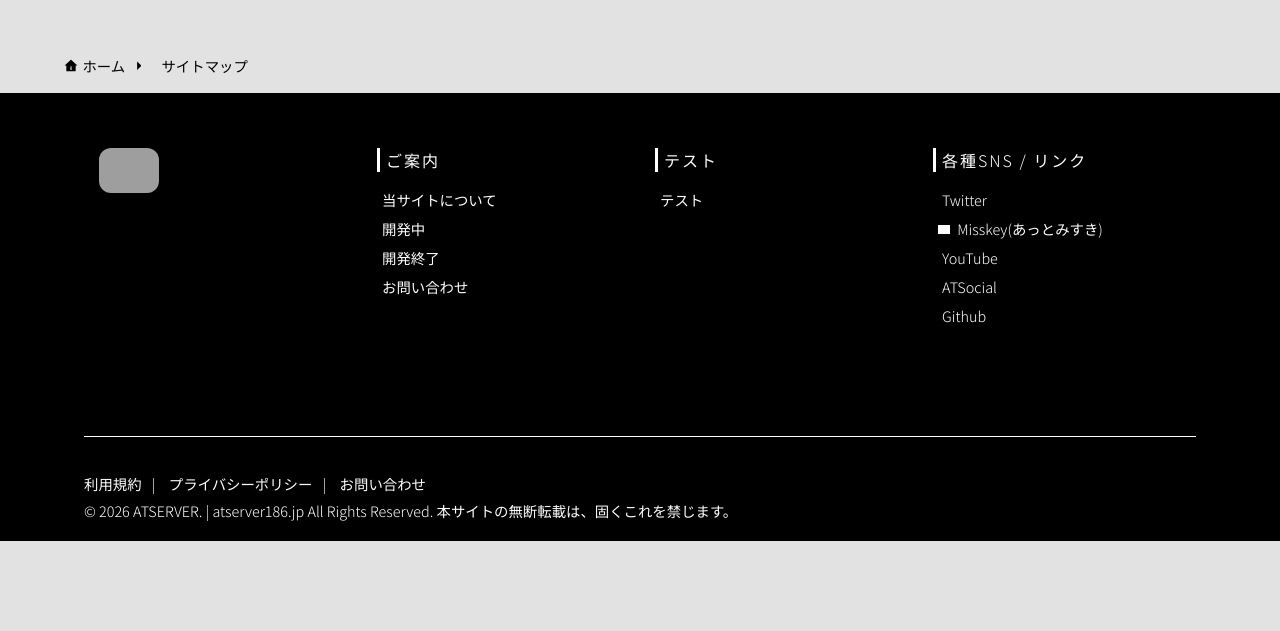
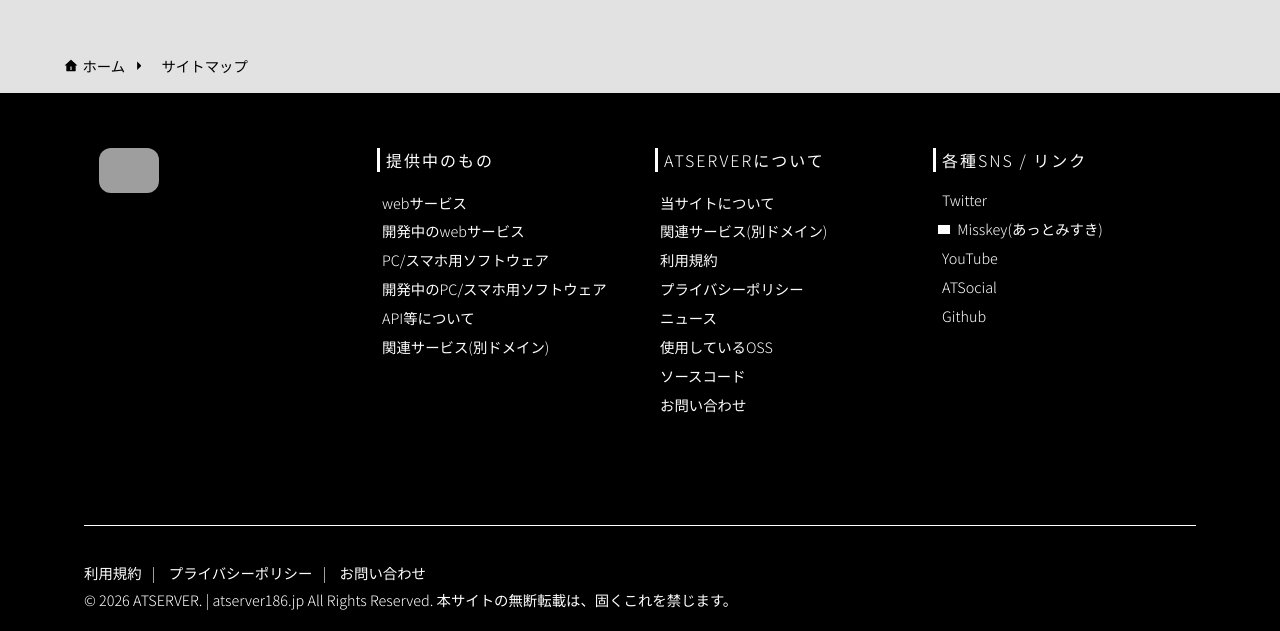
Before and after one commit to t-aoki186/atserver186.jp, a SvelteKit app: page /site/sitemap in a window 1280 px wide. Shown: the part 845-1476 px from the top of the page. Before the commit the page ends 1386 px from the top, so only its background shows below. Built offline with nearby package versions, Linux system fonts and the light colour scheme; grey boxes are pictures that could not be loaded; some icons are missing.

Commit message:
fix: トップページを公開できる状態に修正

```diff
--- a/src/routes/+layout.svelte
+++ b/src/routes/+layout.svelte
@@ -161,8 +161,11 @@ onMount(() => {
 		<!---->
 		<div class="flex items-center md:hidden">
 			<!--s:スマホ用検索ボタン-->
-			<button onclick={() => openModal('a')} type="button" title="検索する" class="mr-4 text-sm"
-				><i class="fa-solid fa-magnifying-glass"></i></button
+			<button
+				onclick={() => openModal('a')}
+				type="button"
+				title="検索する"
+				class="mr-4 cursor-pointer text-sm"><i class="fa-solid fa-magnifying-glass"></i></button
 			>
 			<!--e:スマホ用検索ボタン-->
 			<!---->
@@ -328,36 +331,81 @@ onMount(() => {
 
 			<!-- フッターの右側コンテンツ -->
 			<div class="footer-flex-content">
-				<h4>ご案内</h4>
+				<h4>提供中のもの</h4>
 				<ul>
+					<li class="flex flex-col gap-2.5">
+						<a href="/service">
+							<span>webサービス</span>
+						</a>
+					</li>
 					<li>
+						<a href="https://dev.atserver186.jp/service/" target="_blank">
+							<span>開発中のwebサービス</span>
+						</a>
+					</li>
+					<li>
+						<a href="/software">
+							<span>PC/スマホ用ソフトウェア</span>
+						</a>
+					</li>
+					<li>
+						<a href="https://dev.atserver186.jp/software/" target="_blank">
+							<span>開発中のPC/スマホ用ソフトウェア</span>
+						</a>
+					</li>
+					<li>
+						<a href="https://dev.atserver186.jp/api/" target="_blank">
+							<span>API等について</span>
+						</a>
+					</li>
+					<li>
+						<a href="/site/related-services">
+							<span>関連サービス(別ドメイン)</span>
+						</a>
+					</li>
+				</ul>
+			</div>
+			<div class="footer-flex-content">
+				<h4>ATSERVERについて</h4>
+				<ul>
+					<li class="flex flex-col gap-2.5">
 						<a href="/about">
 							<span>当サイトについて</span>
 						</a>
 					</li>
 					<li>
-						<a href="/timetable">
-							<span>開発中</span>
+						<a href="/site/related-services">
+							<span>関連サービス(別ドメイン)</span>
 						</a>
 					</li>
 					<li>
-						<a href="/qa">
-							<span>開発終了</span>
+						<a href="/site/terms">
+							<span>利用規約</span>
 						</a>
 					</li>
 					<li>
-						<a href="/contact">
-							<span>お問い合わせ</span>
+						<a href="/site/privacypolicy">
+							<span>プライバシーポリシー</span>
 						</a>
 					</li>
-				</ul>
-			</div>
-			<div class="footer-flex-content">
-				<h4>テスト</h4>
-				<ul>
 					<li>
-						<a href="/circle/club/tcc">
-							<span>テスト</span>
+						<a href="/news">
+							<span>ニュース</span>
+						</a>
+					</li>
+					<li>
+						<a href="/site/oss">
+							<span>使用しているOSS</span>
+						</a>
+					</li>
+					<li>
+						<a href="https://github.com/t-aoki186/atserver186.jp" target="_blank">
+							<span>ソースコード</span>
+						</a>
+					</li>
+					<li>
+						<a href="/site/contact">
+							<span>お問い合わせ</span>
 						</a>
 					</li>
 				</ul>
@@ -405,16 +453,6 @@ onMount(() => {
 				<img src={logo_2} alt={logo_alt} class="h-auto w-20 rounded-xl" />
 			</a>
 		</div>
-		<!--アコーディオン-->
-		<div class="overflow-hidden rounded-lg border">
-			<button
-				class="justfy-between flex w-full items-center bg-gray-100 p-4 transition"
-				onclick={() => (accordionOpen = !accordionOpen)}
-			>
-				<span>テスト</span>
-			</button>
-		</div>
-		<!---->
 	</div>
 	<div class="footer-bottom-content mx-auto">
 		<br />
--- a/src/routes/+page.svelte
+++ b/src/routes/+page.svelte
@@ -38,22 +38,24 @@
 	const slides = [
 		{
 			id: 1,
-			title: 'スライド 1',
-			body: 'これは最初のスライドです。',
-			image: 'https://picsum.photos/id/1018/1200/600'
+			title: '外部公開用鯖',
+			/*body: 'これは最初のスライドです。',*/
+			image: 'https://pic.atserver186.jp/img/atserver/root/carousel/server_1.webp'
 		},
 		{
 			id: 2,
-			title: 'スライド 2',
-			body: 'これは2番目のスライドです。',
-			image: 'https://picsum.photos/id/1025/1200/600'
-		},
+			title: '個人用鯖',
+			/*body: 'これは2番目のスライドです。',*/
+			image: 'https://pic.atserver186.jp/img/atserver/root/carousel/server_2.webp'
+		}
+		/*
 		{
 			id: 3,
 			title: 'スライド 3',
 			body: '最後のスライドです。',
-			image: 'https://picsum.photos/id/1035/1200/600'
+			image: 'https://pic.atserver186.jp/img/atserver/root/carousel/server_1.webp'
 		}
+		*/
 	];
 	//
 	onMount(() => {
@@ -90,7 +92,6 @@
 
 <div class="top-container relative flex w-full items-center bg-(--main-bg-color)">
 	<!--s:カルーセル-->
-	<!--
 	<div class="carousel-wrapper">
 		<div class="swiper ats-swiper" bind:this={swiperContainer}>
 			<div class="swiper-wrapper">
@@ -101,8 +102,8 @@
 								<img src={s.image} alt={s.title} class="slide-img h-full w-full object-cover" />
 							{/if}
 							<div class="p-4">
-								<h2 class="mb-2 text-xl font-semibold">{s.title}</h2>
-								<p class="text-sm">{s.body}</p>
+								<h2 class="mb-2 text-sm font-semibold md:text-xl">{s.title}</h2>
+								<!--<p class="text-sm">{s.body}</p>-->
 							</div>
 						</div>
 					</div>
@@ -113,7 +114,6 @@
 			<div class="swiper-button-next"></div>
 		</div>
 	</div>
-	-->
 	<!--e:カルーセル-->
 	<!--スクロールインジケーターを重ねる-->
 	<div class="absolute right-0 bottom-6 z-10 md:right-6">
@@ -230,7 +230,7 @@
 						<span class="char text-(--main-text-color)" style={`--d: ${i * 0.12}s`}>{char}</span>
 					{/each}
 				</p>
-				<hr class="main-hr" />
+				<hr class="main-hr mb-4" />
 				<ul>
 					{#each data?.latestNews ?? [] as item}
 						<li class="mx-auto mb-4 w-full list-none">
@@ -365,7 +365,63 @@
 		color: var(--sub-text-color);
 	}
 
-	.tp-search-method {
+	/* Swiper navigation & pagination responsive size */
+	:global(.ats-swiper .swiper-button-next),
+	:global(.ats-swiper .swiper-button-prev) {
+		font-size: 2.2rem;
+		width: 44px;
+		height: 44px;
+	}
+	:global(.ats-swiper .swiper-pagination-bullet) {
+		width: 12px;
+		height: 12px;
+	}
+
+	@media (max-width: 1024px) {
+		:global(.ats-swiper .swiper-button-next),
+		:global(.ats-swiper .swiper-button-prev) {
+			font-size: 1.5rem;
+			width: 32px;
+			height: 32px;
+		}
+		:global(.ats-swiper .swiper-pagination-bullet) {
+			width: 9px;
+			height: 9px;
+		}
+	}
+
+	@media (max-width: 600px) {
+		:global(.ats-swiper .swiper-button-next),
+		:global(.ats-swiper .swiper-button-prev) {
+			font-size: 1.1rem;
+			width: 24px;
+			height: 24px;
+		}
+		:global(.ats-swiper .swiper-pagination-bullet) {
+			width: 7px;
+			height: 7px;
+		}
+	}
+
+	.carousel-wrapper {
+		width: 60vw;
+		margin: 0 auto;
+	}
+
+	.slide-card {
+		display: flex;
+		flex-direction: column;
+		justify-content: center;
+		align-items: flex-start;
+	}
+
+	@media (max-width: 1024px) {
+		.carousel-wrapper {
+			width: 90vw;
+		}
+	}
+
+	/*.tp-search-method {
 		text-decoration: none;
 		width: 48%;
 		border-radius: 10px;
@@ -377,7 +433,7 @@
 	.tp-search-method:hover {
 		transform: scale(1.03);
 		opacity: 0.9;
-	}
+	}*/
 
 	#scroll-down {
 		display: block;
--- a/src/routes/layout.css
+++ b/src/routes/layout.css
@@ -514,7 +514,7 @@ body {
 .news-list:hover .fa-angles-right {
 	font-size: 1.2rem;
 	margin-right: 0;
-	color: #b02e58;
+	color: var(--main-text-color);
 	transition:
 		font-size 0.3s,
 		margin-right 0.3s,
```
Lines whose indentation alone changed are shown as unchanged.
